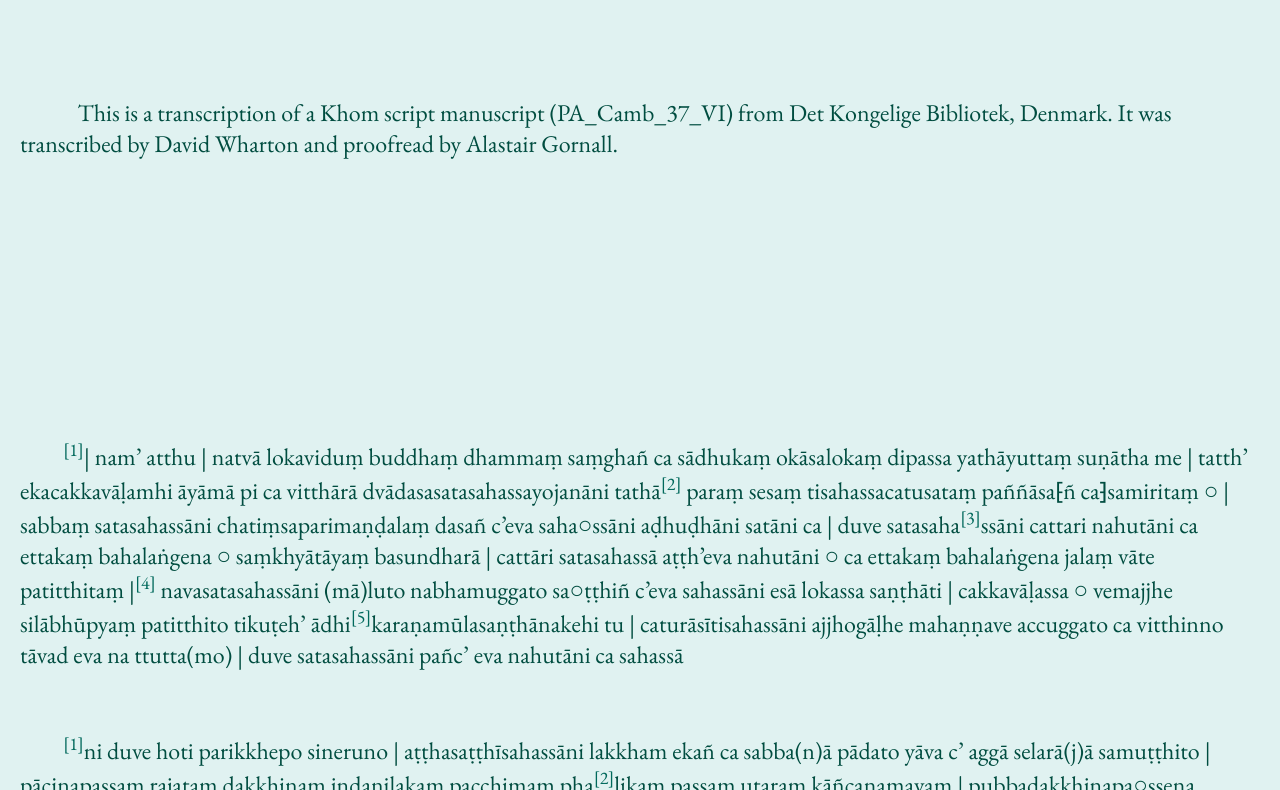
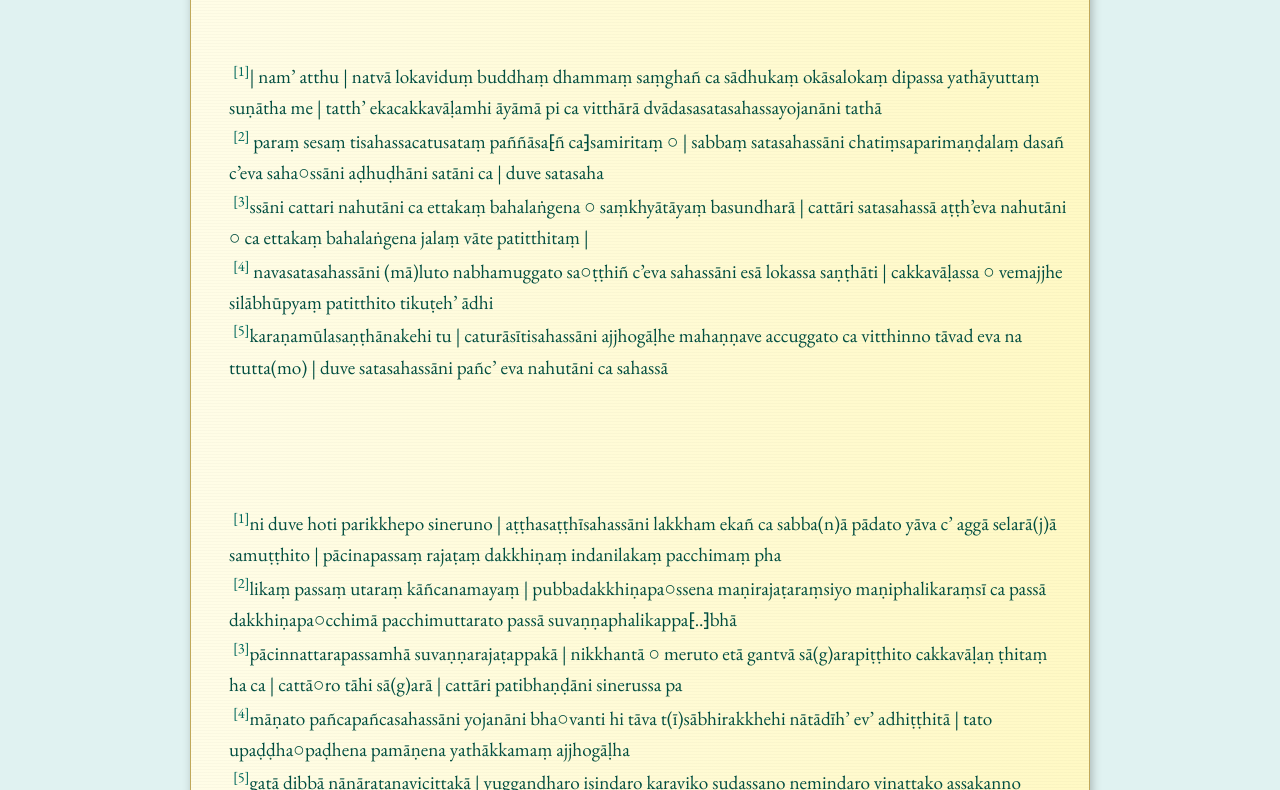
Before and after one commit to agornall/cosmology, a plain HTML site: page okasalokadipani.html in a window 1280 px wide. Shown: the part 102-892 px from the top of the page. Drawn offline with Linux system fonts and the light colour scheme.

Commit message:
Update okasalokadipani.html
Changed display of manuscript.

```diff
--- a/okasalokadipani.html
+++ b/okasalokadipani.html
@@ -1,94 +1,300 @@
 <!DOCTYPE html>
 <html lang="en">
 <head>
-    <meta charset="UTF-8">
-    <meta name="viewport" content="width=device-width, initial-scale=1.0">
+  <meta charset="UTF-8" />
+  <meta
+    name="viewport"
+    content="width=device-width, initial-scale=1.0"
+  />
   <title>TEI XML Viewer</title>
-    <!-- Link to your custom stylesheet for the EB Garamond font -->
-    <link rel="stylesheet" href="fonts/stylesheet.css">
+  <!-- EB Garamond font -->
+  <link rel="stylesheet" href="fonts/stylesheet.css" />
   <style>
+    :root {
+      --bg: #e0f2f1;
+      --ink: #004d40;
+      --accent: #00796b;
+      --leaf-1: #fffde7;
+      --leaf-2: #fff9c4;
+      --leaf-3: #fff8e1;
+      --leaf-4: #fff3c6;
+      --leaf-border: #c0a85a;
+      --shadow-1: 2px 4px 10px rgba(0, 0, 0, 0.25);
+      --shadow-2: 1px 2px 6px rgba(0, 0, 0, 0.18);
+      --radius: 12px;
+      --page-width: min(900px, 92vw);
+    }
+
     body {
-            font-family: 'EB Garamond', serif; /* Now using your custom font */
-            background-color: #e0f2f1;
-            color: #004d40;
+      font-family: "EB Garamond", serif;
+      background-color: var(--bg);
+      color: var(--ink);
       margin: 0;
-            padding: 20px;
+      padding: 20px 0 40px;
     }
-        pre {
-            white-space: pre-wrap; /* Preserve line breaks */
-            font-size: 1.5rem;
+
+    /* Page list wrapper */
+    #pages {
+      width: var(--page-width);
+      margin: 0 auto;
+      padding: 0 12px;
     }
-        /* Custom styles for TEI elements */
-        pre .tei-head {
-            font-size: 1.5rem;
-            font-variant: underline;
+
+    /* Palmleaf page card */
+    .leaf-page {
+      position: relative;
+      background: linear-gradient(90deg, var(--leaf-1) 0%, var(--leaf-2) 100%);
+      border: 1px solid var(--leaf-border);
+      border-radius: var(--radius);
+      box-shadow: var(--shadow-1);
+      margin: 20px auto;
+      padding: 28px 22px 26px 38px; /* left padding allows for folio badge overlap */
+      overflow: visible;
     }
-        pre .tei-app {
-            font-size: 1rem;
-            font-style: italic;
+
+    /* Subtle “grain” overlay (optional, very light) */
+    .leaf-page::after {
+      content: "";
+      pointer-events: none;
+      position: absolute;
+      inset: 0;
+      background: repeating-linear-gradient(
+        0deg,
+        rgba(0, 0, 0, 0.02),
+        rgba(0, 0, 0, 0.02) 1px,
+        transparent 1px,
+        transparent 3px
+      );
+      border-radius: var(--radius);
     }
-        pre .tei-title {
-            font-size: 2rem;
-            font-weight: bold;
+
+    /* Folio badge on the left edge, centered vertically */
+    .folio-badge {
+      position: absolute;
+      left: -1.8rem; /* peeks out beyond the leaf edge */
+      top: 50%;
+      transform: translateY(-50%);
+      background: linear-gradient(90deg, var(--leaf-3) 0%, var(--leaf-4) 100%);
+      border: 1px solid var(--leaf-border);
+      border-radius: 8px;
+      padding: 4px 8px;
+      font-weight: 700;
+      font-size: 0.95rem;
+      color: var(--ink);
+      box-shadow: var(--shadow-2);
+      min-width: 2.4rem;
+      text-align: center;
+    }
+
+    /* The TEI page’s text */
+    .leaf-content {
+      white-space: pre-wrap; /* preserve spacing and newlines we insert */
+      line-height: 1.6;
+      font-size: 1.2rem;
+      position: relative;
+      z-index: 1; /* above the grain overlay */
+    }
+
+    /* TEI-ish inline styles */
+    .tei-title {
+      font-size: 1.8rem;
+      font-weight: 700;
       text-align: center;
       display: block;
-            margin-bottom: 20px;
+      margin-bottom: 14px;
     }
-        pre sup { /* Style for line number in superscript */
-            font-size: 0.75em; /* Smaller font size for superscript */
-            color: #00695c; /* Slightly different color for emphasis */
+    .tei-head {
+      font-size: 1.3rem;
+      text-decoration: underline;
+    }
+    .tei-app {
+      font-style: italic;
+      font-size: 1rem;
+    }
+
+    /* Line numbers from <lb n="…"/> */
+    .line-no {
+      font-size: 0.75em;
+      color: #00695c;
+      vertical-align: super;
+      margin-left: 4px;
+    }
+
+    /* Links from <ref target="…"> */
+    .leaf-content a {
+      color: var(--accent);
+      text-decoration: underline;
+    }
+    .leaf-content a:hover {
+      color: var(--ink);
+      text-decoration: none;
     }
   </style>
 </head>
 <body>
-    <pre id="xml-content"></pre>
+  <div id="pages" aria-live="polite"></div>
 
   <script>
-        fetch('texts-xml/okasalokadipani.xml') // Update the file path here
-            .then(response => response.text())
-            .then(data => {
-                // Parse the XML content
-                let parser = new DOMParser();
-                let xmlDoc = parser.parseFromString(data, "text/xml");
+    // ------ Config: update path to your TEI XML file ------
+    const XML_PATH = "texts-xml/okasalokadipani.xml";
 
-                // Function to recursively extract text content from XML nodes
-                function extractText(node) {
-                    let text = '';
+    // TEI namespace (robust querying)
+    const TEI_NS = "http://www.tei-c.org/ns/1.0";
 
-                    if (node.nodeType === Node.TEXT_NODE) {
-                        text += node.textContent;
-                    } else if (node.nodeName === 'head') {
-                        text += '<span class="tei-head">' + node.textContent + '</span>';
-                    } else if (node.nodeName === 'app') {
-                        text += '<span class="tei-app">' + node.textContent + '</span>';
-                    } else if (node.nodeName === 'title') {
-                        text += '<span class="tei-title">' + node.textContent + '</span>';
-                    } else if (node.nodeName === 'lb') {
-                        // Check if the lb element has an 'n' attribute for the line number
-                        let lineNumber = node.getAttribute('n');
-                        if (lineNumber) {
-                            text += '<sup>[' + lineNumber + ']</sup>'; // Insert line number in superscript
+    // Fetch and render
+    fetch(XML_PATH)
+      .then((r) => r.text())
+      .then((xmlStr) => {
+        const parser = new DOMParser();
+        const xmlDoc = parser.parseFromString(xmlStr, "text/xml");
+
+        // Try to find the TEI <body>
+        let body =
+          xmlDoc.getElementsByTagNameNS(TEI_NS, "body")[0] ||
+          xmlDoc.getElementsByTagName("body")[0] ||
+          xmlDoc.documentElement;
+
+        // Build pages by splitting on <pb n="…"/>
+        const pages = buildPages(body);
+
+        // Render pages
+        const container = document.getElementById("pages");
+        container.innerHTML = pages
+          .map(
+            (p) => `
+            <article class="leaf-page">
+              <div class="folio-badge" title="Folio">${escapeHtml(p.folio || "")}</div>
+              <div class="leaf-content">${p.html}</div>
+            </article>`
+          )
+          .join("");
+      })
+      .catch((err) => {
+        console.error("Error fetching XML file:", err);
+        const container = document.getElementById("pages");
+        container.textContent = "Unable to load manuscript.";
+      });
+
+    // --------- Helpers ----------
+
+    // Escape plain text (used for folio label)
+    function escapeHtml(s) {
+      return String(s)
+        .replaceAll("&", "&amp;")
+        .replaceAll("<", "&lt;")
+        .replaceAll(">", "&gt;")
+        .replaceAll('"', "&quot;");
     }
-                    } else {
-                        for (let childNode of node.childNodes) {
-                            text += extractText(childNode);
+
+    // Build an array of {folio, html} by walking the TEI tree
+    function buildPages(root) {
+      const pages = [];
+      let current = { folio: "", html: "" };
+
+      walk(root, (node) => {
+        const name = (node.localName || node.nodeName || "").toLowerCase();
+
+        // Start a new page on <pb>
+        if (name === "pb") {
+          const folio = node.getAttribute("n") || "";
+          // Push previous page if it has any content
+          if (current.html.trim() || current.folio) {
+            pages.push(current);
+          }
+          current = { folio, html: "" };
+          return; // do not render <pb> itself
+        }
+
+        // Append rendered content of this node
+        current.html += renderNode(node);
+      });
+
+      // Push the last page if any content
+      if (current.html.trim() || current.folio) {
+        pages.push(current);
+      }
+
+      // If no <pb> was found, put everything into a single leaf
+      if (pages.length === 0) {
+        pages.push({ folio: "", html: renderNode(root) });
+      }
+
+      return pages;
+    }
+
+    // Depth-first walk: visit element and all descendants
+    function walk(node, fn) {
+      // We want to *see* pb nodes in order, so handle element nodes only
+      if (node.nodeType === Node.ELEMENT_NODE) {
+        fn(node);
+        for (const child of node.childNodes) {
+          walk(child, fn);
+        }
+      } else if (node.nodeType === Node.TEXT_NODE) {
+        // We render text inside renderNode, not here.
+        fn(node);
       }
     }
 
-                    return text;
+    // Render a node into HTML string (lightweight, inline-friendly)
+    function renderNode(node) {
+      if (node.nodeType === Node.TEXT_NODE) {
+        return escapeHtml(node.textContent);
       }
 
-                // Extract text content from the entire XML document
-                let textContent = extractText(xmlDoc);
+      const name = (node.localName || node.nodeName || "").toLowerCase();
 
-                // Set the extracted text content to the pre element
-                let xmlContentElement = document.getElementById('xml-content');
-                xmlContentElement.innerHTML = textContent.trim();
-                xmlContentElement.style.fontFamily = "'EB Garamond', serif";
-            })
-            .catch(error => {
-                console.error('Error fetching XML file:', error);
-            });
+      switch (name) {
+        case "pb":
+          // handled in buildPages (split), nothing to output
+          return "";
+
+        case "lb": {
+          const n = node.getAttribute && node.getAttribute("n");
+          const num = n ? `<sup class="line-no">[${escapeHtml(n)}]</sup>` : "";
+          return `<br>${num}`;
+        }
+
+        case "title":
+          return `<span class="tei-title">${renderChildren(node)}</span>\n`;
+
+        case "head":
+          return `<span class="tei-head">${renderChildren(node)}</span>\n`;
+
+        case "app":
+          return `<span class="tei-app">${renderChildren(node)}</span>`;
+
+        case "ref": {
+          const href = node.getAttribute && (node.getAttribute("target") || node.getAttribute("href"));
+          const safeHref = href ? escapeAttribute(href) : "#";
+          return `<a href="${safeHref}" target="_blank" rel="noopener">${renderChildren(node)}</a>`;
+        }
+
+        // Treat paragraphs as inline content with an extra break after
+        case "p":
+          return `${renderChildren(node)}\n`;
+
+        default:
+          return renderChildren(node);
+      }
+    }
+
+    function renderChildren(el) {
+      let out = "";
+      for (const child of el.childNodes) {
+        out += renderNode(child);
+      }
+      return out;
+    }
+
+    function escapeAttribute(s) {
+      return String(s)
+        .replaceAll("&", "&amp;")
+        .replaceAll("<", "&lt;")
+        .replaceAll(">", "&gt;")
+        .replaceAll('"', "&quot;")
+        .replaceAll("'", "&#39;");
+    }
   </script>
 </body>
 </html>
```
Lines whose indentation alone changed are shown as unchanged.
